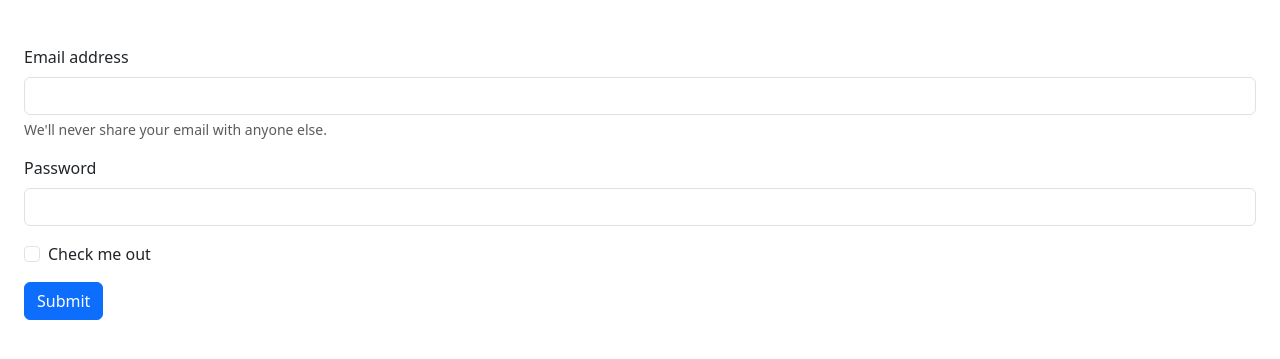
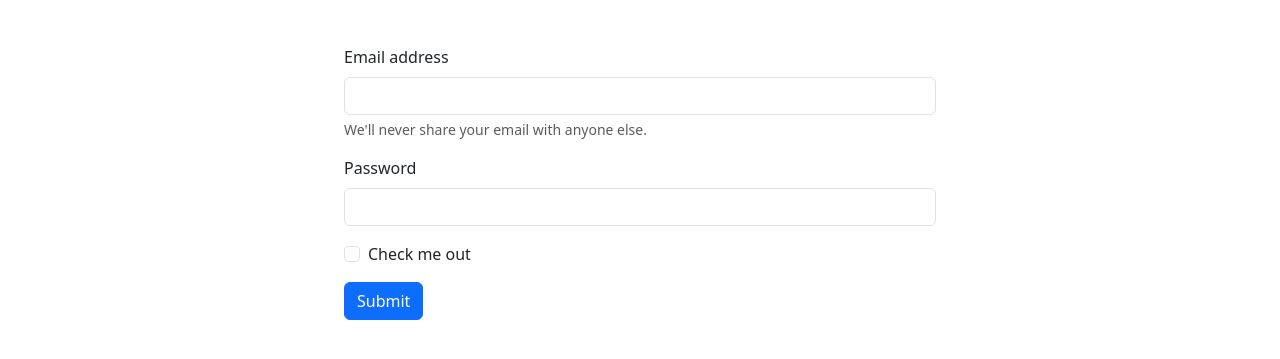
Before and after one commit to Tuhinbd71/creating-form-using-bootstrap, a plain HTML site: page index.html in a window 1280 px wide. Shown: the part 107-466 px from the top of the page. Drawn offline with Linux system fonts and the light colour scheme.

Commit message:
new commit

```diff
--- a/index.html
+++ b/index.html
@@ -12,7 +12,8 @@
 <body>
     <h1 class="bg-success p-3 mt-4 mb-4">Creating Form Using Bootstrap</h1>
     <!-- table statr -->
-    <form class="p-4">
+    <div class="p-4 w-50 mx-auto">
+        <form>
             <div class="mb-3">
                 <label for="exampleInputEmail1" class="form-label">Email address</label>
                 <input type="email" class="form-control" id="exampleInputEmail1" aria-describedby="emailHelp">
@@ -28,6 +29,7 @@
             </div>
             <button type="submit" class="btn btn-primary">Submit</button>
         </form>
+    </div>
     <script src="js/bootstrap.bundle.min.js"></script>
 </body>
 
```
Lines whose indentation alone changed are shown as unchanged.
